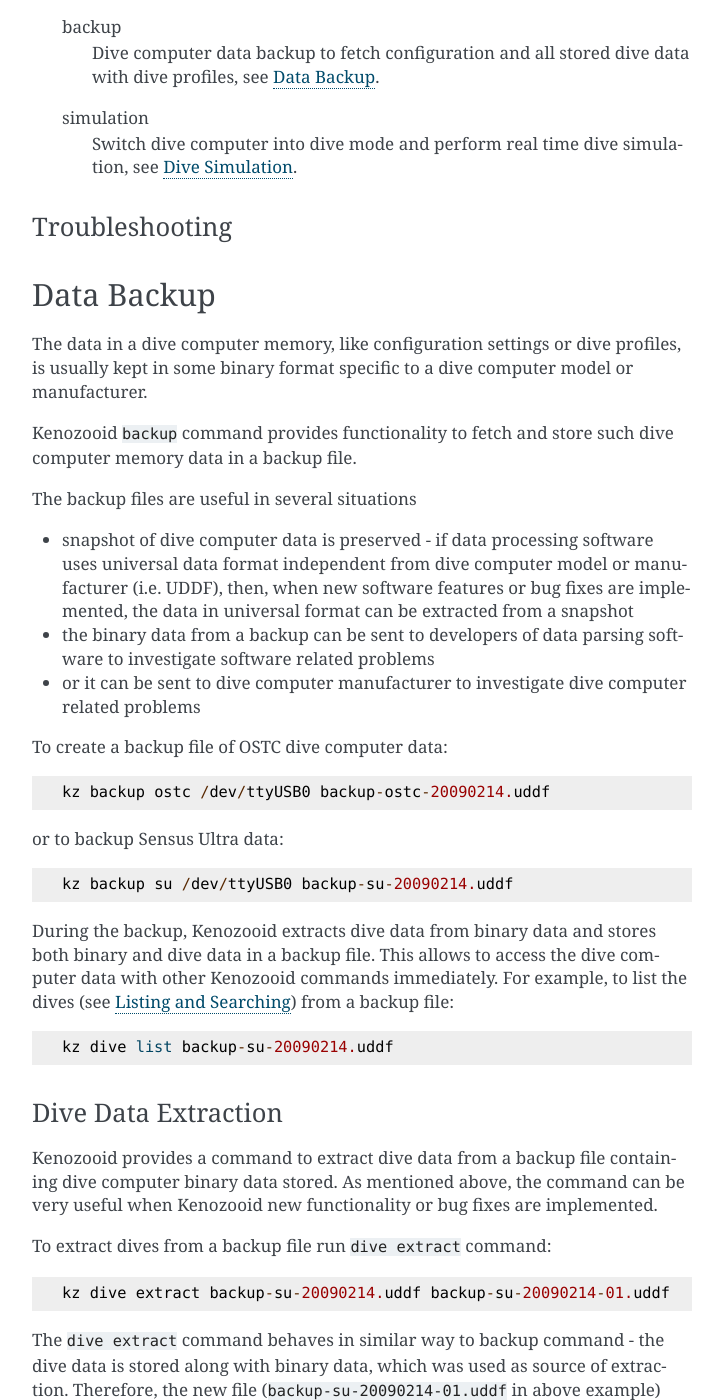
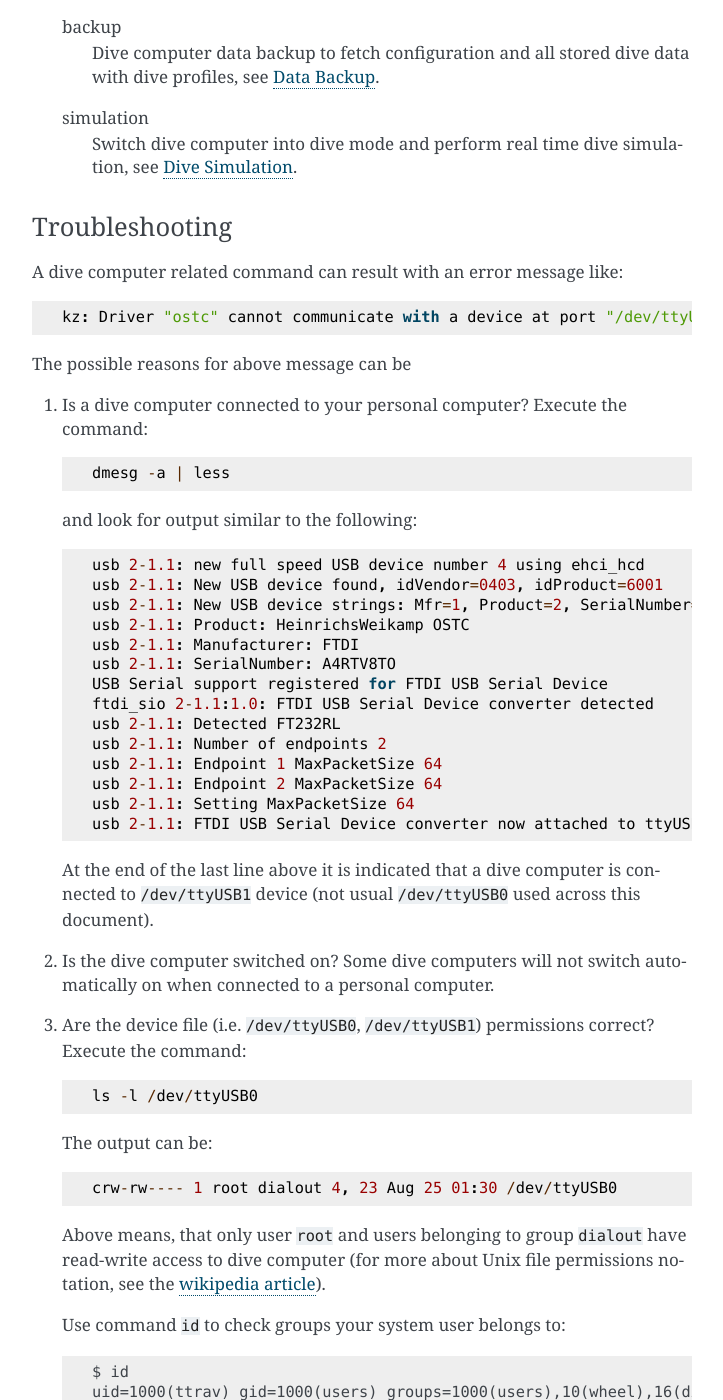
Before and after one commit to gitGNU/gnu_kenozooid, a Sphinx documentation site: the page built from doc/user/dc.rst, in a window 1280 px wide and 1400 px high, scrolled down 1072 px. Shown: the whole window, without its empty margins (388-1111 px from the left). Built offline with Sphinx 7.4.7, drawn with Linux system fonts in a browser that asks for light colours.

Commit message:
- added troubleshooting subsection to dive computer support overview in   user manual

```diff
--- a/doc/user/dc.rst
+++ b/doc/user/dc.rst
@@ -56,6 +56,59 @@
 
 Troubleshooting
 ^^^^^^^^^^^^^^^
+A dive computer related command can result with an error message like::
+
+    kz: Driver "ostc" cannot communicate with a device at port "/dev/ttyUSB0"
+
+The possible reasons for above message can be
+
+#. Is a dive computer connected to your personal computer? Execute the
+   command::
+
+    dmesg -a | less
+
+   and look for output similar to the following::
+
+    usb 2-1.1: new full speed USB device number 4 using ehci_hcd
+    usb 2-1.1: New USB device found, idVendor=0403, idProduct=6001
+    usb 2-1.1: New USB device strings: Mfr=1, Product=2, SerialNumber=3
+    usb 2-1.1: Product: HeinrichsWeikamp OSTC
+    usb 2-1.1: Manufacturer: FTDI
+    usb 2-1.1: SerialNumber: A4RTV8TO
+    USB Serial support registered for FTDI USB Serial Device
+    ftdi_sio 2-1.1:1.0: FTDI USB Serial Device converter detected
+    usb 2-1.1: Detected FT232RL
+    usb 2-1.1: Number of endpoints 2
+    usb 2-1.1: Endpoint 1 MaxPacketSize 64
+    usb 2-1.1: Endpoint 2 MaxPacketSize 64
+    usb 2-1.1: Setting MaxPacketSize 64
+    usb 2-1.1: FTDI USB Serial Device converter now attached to ttyUSB1
+
+   At the end of the last line above it is indicated that a dive computer
+   is connected to ``/dev/ttyUSB1`` device (not usual ``/dev/ttyUSB0`` used
+   across this document).
+
+#. Is the dive computer switched on? Some dive computers will not switch
+   automatically on when connected to a personal computer.
+
+#. Are the device file (i.e. ``/dev/ttyUSB0``, ``/dev/ttyUSB1``)
+   permissions correct? Execute the command::
+
+    ls -l /dev/ttyUSB0
+
+   The output can be::
+
+    crw-rw---- 1 root dialout 4, 23 Aug 25 01:30 /dev/ttyUSB0
+
+   Above means, that only user ``root`` and users belonging to group
+   ``dialout`` have read-write access to dive computer (for more about Unix
+   file permissions notation, see the `wikipedia article
+   <http://en.wikipedia.org/wiki/Filesystem_permissions#Notation_of_traditional_Unix_permissions>`_).
+
+   Use command ``id`` to check groups your system user belongs to::
+
+    $ id
+    uid=1000(ttrav) gid=1000(users) groups=1000(users),10(wheel),16(dialout),17(proc)
 
 .. include:: backup.rst
 
```
